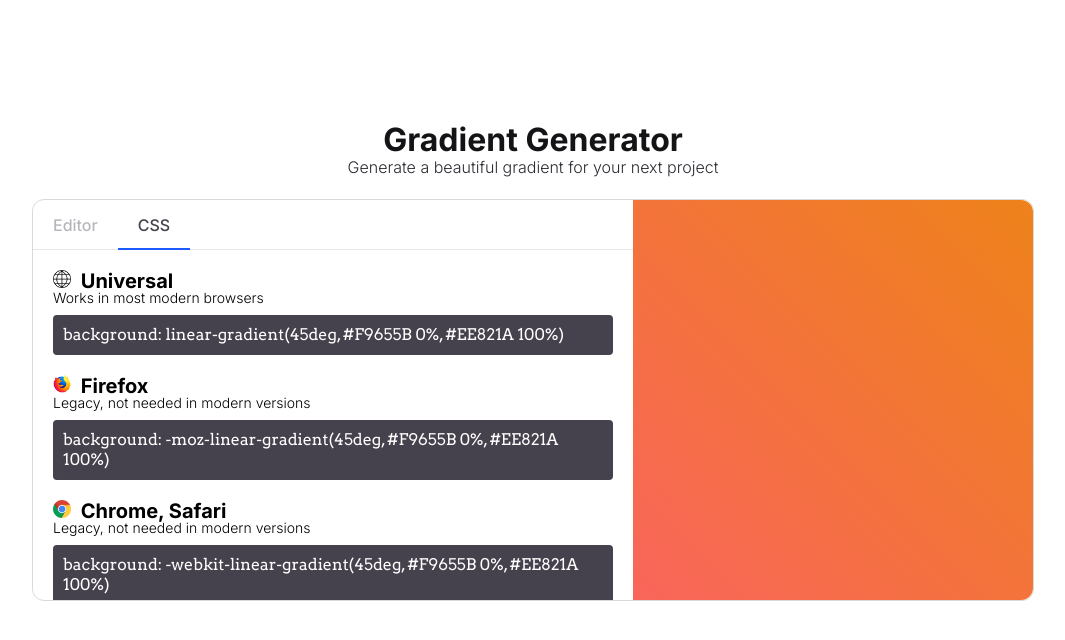
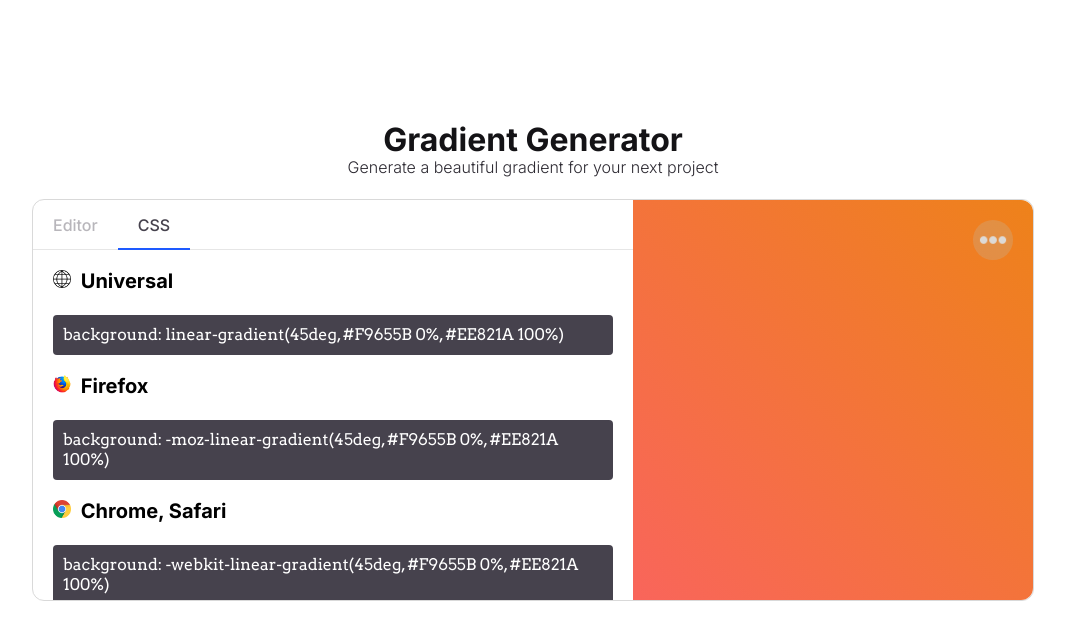
Before and after one commit to liskapolarni/gradient-generator, a Vue app: page / in a window 1280 px wide. Both pictures are taken after a click on the element "CSS". Shown: the top 640 px of the page, without its empty margins (107-1172 px from the left). Built offline with nearby package versions, Linux system fonts and the light colour scheme.

Commit message:
added a dark mode

```diff
--- a/src/App.vue
+++ b/src/App.vue
@@ -26,7 +26,6 @@ export default {
 
 body {
   margin: 0;
-  background-color: $light-100;
   font-family: 'Inter';
 }
 
--- a/src/components/CodeSnippet.vue
+++ b/src/components/CodeSnippet.vue
@@ -1,5 +1,6 @@
 <template>
-    <div id="code">
+    <div id="code"
+        :class="{ dark: darkMode }">
         <div id="wrapper">
             <div v-for="(prefix, index) in prefixes"
                 :key="index" class="snippet">
@@ -21,7 +22,7 @@
 <script>
 
 export default {
-    props: ['gradient-style'],
+    props: ['gradient-style', 'dark-mode'],
     data() {
         return {
             prefixes: [
@@ -69,6 +70,10 @@ export default {
         width: calc(100% - 40px);
         margin-left: 20px;
     }
+
+    &.dark h3, p {
+        color: $light-100;
+    }
 }
 
 .snippet {
--- a/src/components/ColorPicker.vue
+++ b/src/components/ColorPicker.vue
@@ -1,5 +1,6 @@
 <template>
-    <div id="color-picker">
+    <div id="color-picker"
+        :class="{ dark: darkMode }">
         <slot></slot>
 
         <div id="colors" class="ml-20 mt-20">
@@ -17,6 +18,7 @@
 
 <script>
 export default {
+    props: ['dark-mode'],
     data() {
         return {
             defaultColors: {
@@ -68,6 +70,10 @@ export default {
     width: 240px;
     box-sizing: border-box;
     border-right: 1px solid $light-200;
+
+    &.dark {
+        border-right: 1px solid $dark-300;
+    }
 }
 
 #colors {
--- a/src/components/Display.vue
+++ b/src/components/Display.vue
@@ -1,13 +1,25 @@
 <template>
     <div id="color-display"
         :style="{ background: gradient }">
-
+        <Options
+            :dark-mode="darkMode"
+            @set-dark="setDark" />
     </div>
 </template>
 
 <script>
+import Options from './Options.vue'
+
 export default {
-    props: ['gradient-colors', 'gradient-style'],
+    props: ['gradient-colors', 'gradient-style', 'dark-mode'],
+    components: {
+        Options
+    },
+    methods: {
+        setDark() {
+            this.$emit('set-dark')
+        }
+    },
     computed: {
         gradient() {
             return this.gradientStyle({ rotate: true })
@@ -20,6 +32,7 @@ export default {
 @import "../sass/_variables.scss";
 
 #color-display {
+    position: relative;
     border-radius: 0px 12px 12px 0px;
     width: 40%;
     height: 100%;
--- a/src/components/GradientGenerator.vue
+++ b/src/components/GradientGenerator.vue
@@ -1,14 +1,18 @@
 <template>
+    <main :class="{ dark: darkMode }">
         <div id="center-box" class="absolute-center">
-        <div id="title">
+            <div id="title"
+                :class="{ dark: darkMode }">
                 <slot name="title" />
             </div>
-        <div id="gradient-generator-box">
+            <div id="gradient-generator-box"
+                :class="{ dark: darkMode }">
                 <Properties
                     :gradient-colors="gradientColors"
                     :selected-color="selectedColor"
                     :gradient-style="getStyle"
                     :rotation="rotation"
+                    :dark-mode="darkMode"
                     @update="update"
                     @select-color="selectColor"
                     @set-color-props="setColorProps"
@@ -16,9 +20,12 @@
                     @remove-color="removeColor" />
                 <Display
                     :gradient-colors="gradientColors"
-                :gradient-style="getStyle" />
+                    :gradient-style="getStyle"
+                    :dark-mode="darkMode"
+                    @set-dark="setDarkMode" />
             </div>
         </div>
+    </main>
 </template>
 
 <script>
@@ -32,13 +39,16 @@ export default {
     },
     data() {
         return {
+            // gradient
             gradientColors: [
                 { id: 0, hex: '#F9655B', position: 0, opacity: 1 },
                 { id: 1, hex: '#EE821A', position: 100, opacity: 1 }
             ],
             selectedColor: 0,
             rotation: 45,
-            gradientStyle: ''
+            gradientStyle: '',
+            // dark mode
+            darkMode: false
         }
     },
     methods: {
@@ -132,6 +142,10 @@ export default {
             }
 
             this.selectColor(this.gradientColors[index].id)
+        },
+        // dark mode
+        setDarkMode() {
+            this.darkMode = !this.darkMode
         }
     },
     watch: {
@@ -148,6 +162,17 @@ export default {
 <style lang="scss">
 @import "../sass/_variables.scss";
 
+main {
+    position: relative;
+    width: 100vw;
+    height: 100vh;
+    background-color: $light-100;
+
+    &.dark {
+        background-color: $dark-100;
+    }
+}
+
 #gradient-generator-box {
     position: relative;
     display: flex;
@@ -156,6 +181,12 @@ export default {
     margin-top: 20px;
     border: 1px solid $light-300;
     border-radius: 12px;
+    background-color: $light-100;
+
+    &.dark {
+        background-color: $dark-200;
+        border: 1px solid $dark-300;
+    }
 }
 
 #center-box {
@@ -182,6 +213,10 @@ export default {
         margin: 0;
     }
 
+    &.dark h2, &.dark p {
+        color: $light-100;
+    }
+
     cursor: default;
 }
 </style>
--- /dev/null
+++ b/src/components/Options.vue
@@ -0,0 +1,113 @@
+<template>
+    <div id="btn-showoptions" class="invert"
+        :class="{ close: showOptions, showmore: !showOptions }"
+        @click="setShowOptions">
+    </div>
+
+    <div id="options-menu" v-if="showOptions">
+        <ul>
+            <li @click="setDarkMode">
+                Color mode: {{ colorMode }}
+            </li>
+        </ul>
+    </div>
+</template>
+
+<script>
+export default {
+    props: ['dark-mode'],
+    data() {
+        return {
+            showOptions: false
+        }
+    },
+    methods: {
+        setShowOptions() {
+            this.showOptions = !this.showOptions
+        },
+        setDarkMode() {
+            this.$emit('set-dark')
+        }
+    },
+    computed: {
+        colorMode() {
+            switch(this.darkMode) {
+                case true:
+                    return "🌙"
+                case false:
+                    return "☀️"
+            }
+        }
+    }
+}
+</script>
+
+<style lang="scss">
+@import "../sass/_variables.scss";
+
+#btn-showoptions {
+    position: absolute;
+    z-index: 100;
+    top: 20px;
+    right: 20px;
+    width: 40px;
+    height: 40px;
+    background-size: 30px 30px;
+    background-repeat: no-repeat;
+    background-position: 5px;
+    background-color: rgba($dark-100, 0.25);
+    border-radius: 20px;
+
+    &:hover {
+        background-color: rgba($dark-100, 0.4);
+    }
+
+    &:active {
+        background-color: rgba($dark-100, 0.325);
+    }
+
+    transition: all 0.1s ease;
+    cursor: pointer;
+}
+
+#options-menu {
+    position: absolute;
+    z-index: 50;
+    top: 0;
+    left: 0;
+    width: 100%;
+    height: 100%;
+    background-color: rgba($dark-100, 0.75);
+    border-radius: 0 12px 12px 0;
+
+    ul {
+        list-style: none;
+        position: absolute;
+        left: 50%;
+        top: 50%;
+        transform: translateX(-50%) translateY(-50%);
+        padding: 0;
+        margin: 0;
+
+        li {
+            color: $light-100;
+            font-size: 24px;
+            line-height: 32px;
+            text-align: center;
+            cursor: pointer;
+            padding: 10px;
+            border-radius: 8px;
+
+            &:hover {
+                background-color: rgba($light-100, 0.25);
+            }
+
+            &:active {
+                transform: scale(0.975);
+            }
+
+            transition: all 0.1s ease;
+        }
+    }
+}
+</style>
--- a/src/components/Properties.vue
+++ b/src/components/Properties.vue
@@ -1,18 +1,23 @@
 <template>
-    <div id="color-properties">
+    <div id="color-properties"
+        :class="{ dark: darkMode }">
         <TabsSwitcher
             :selected-tab="selectedTab"
+            :dark-mode="darkMode"
             @select-tab="selectTab" />
         <div v-if="selectedTab == 'Editor'">
             <VisualizationLine
                 :gradient-colors="gradientColors"
                 :selected-color="selectedColor"
                 :gradient-style="gradientStyle"
+                :dark-mode="darkMode"
                 @select-color="selectColor"
                 @set-color-props="setColorProps"
                 @new-color="newColor" />
 
-            <ColorPicker @set-color="setColor">
+            <ColorPicker
+                :dark-mode="darkMode"
+                @set-color="setColor">
                 <div class="input-box w-240 mt-20">
                     <label for="color">COLOR</label>
                     <input type="text" class="ml-20 mt-20 pl-10" name="color"
@@ -40,11 +45,14 @@
                 </div>
 
                 <div class="btn relative-center mt-20"
-                    :class="{ red: gradientColors.length > 2 }"
+                    :class="{
+                        red: gradientColors.length > 2,
+                        darkmode: darkMode
+                    }"
                     @click="removeColor">
                     <div class="btn-icon delete"
                         :class="{
-                            opacityhalf: gradientColors.length <= 2,
+                            opacityhalf: gradientColors.length <= 2 && !darkMode,
                             invert: gradientColors.length > 2
                         }">
                     </div>
@@ -53,7 +61,9 @@
             </div>
         </div>
         <div v-else-if="selectedTab == 'CSS'">
-            <CodeSnippet :gradient-style="gradientStyle" />
+            <CodeSnippet
+                :gradient-style="gradientStyle"
+                :dark-mode="darkMode" />
         </div>
     </div>
 </template>
@@ -71,7 +81,7 @@ export default {
         ColorPicker,
         CodeSnippet
     },
-    props: ['gradient-colors', 'selected-color', 'gradient-style', 'rotation'],
+    props: ['gradient-colors', 'selected-color', 'gradient-style', 'rotation', 'dark-mode'],
     data() {
         return {
             selectedTab: 'Editor',
@@ -141,6 +151,18 @@ export default {
     border-radius: 12px 0 0 12px;
     width: 60%;
     height: 100%;
+
+    &.dark {
+        label {
+            color: $light-100;
+        }
+
+        input[type=text] {
+            border: none;
+            background-color: $dark-100;
+            color: $light-100;
+        }
+    }
 }
 
 input[type=text] {
--- a/src/sass/_classes.scss
+++ b/src/sass/_classes.scss
@@ -61,11 +61,12 @@ $box-model: margin, padding;
     border: 1px solid $light-200;
     box-sizing: border-box;
     color: $gray-100;
+    background-color: $light-100;
 
     &.blue {
-        background-color: $primary;
-        color: $light-100;
-        border: none;
+        background-color: $primary !important;
+        color: $light-100 !important;
+        border: none !important;
 
         &:hover {
             background-color: darken($primary, 5%);
@@ -77,9 +78,9 @@ $box-model: margin, padding;
     }
 
     &.red {
-        background-color: $red;
-        color: $light-100;
-        border: none;
+        background-color: $red !important;
+        color: $light-100 !important;
+        border: none !important;
 
         &:hover {
             background-color: darken($red, 5%);
@@ -90,7 +91,11 @@ $box-model: margin, padding;
         }
     }
 
-    transition: all 0.1s ease;
+    &.darkmode {
+        color: $dark-200;
+        background-color: lighten($dark-100, 10%);
+        border: none;
+    }
 }
 
 .inlineblock {
@@ -114,7 +119,7 @@ $box-model: margin, padding;
     display: inline-block;
 }
 
-@each $icon-name in save, delete, reset, star, starfull {
+@each $icon-name in delete, showmore, close {
     .#{$icon-name} {
         background-image: url('/assets/icons/#{$icon-name}.png')
     }
```
Also changed, not shown: src/components/TabsSwitcher.vue (+24 -3 lines), src/components/VisualizationLine.vue (+21 -2 lines), gradient-generator-todo.txt (added), public/assets/icons/close.png (added), public/assets/icons/showmore.png (added). Lines whose indentation alone changed are shown as unchanged.
